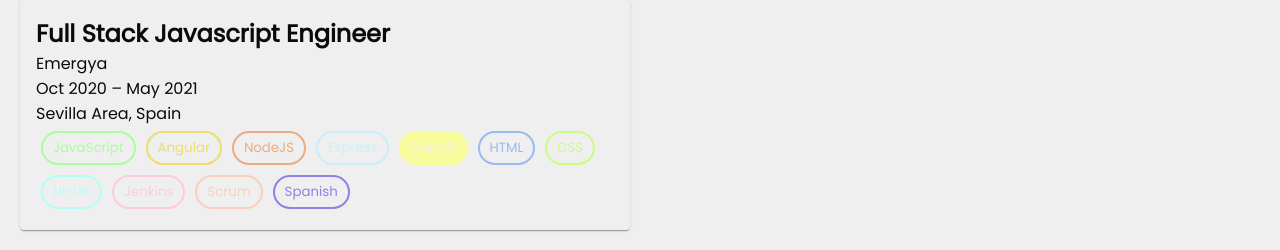
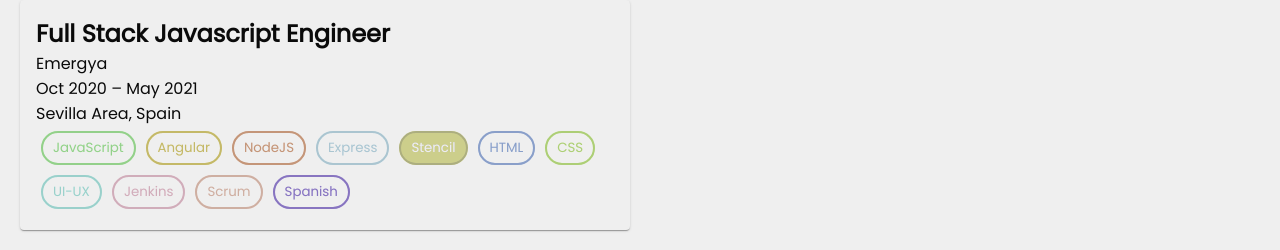
Before and after one commit to dandimrod/dandimrod.github.io, a plain HTML site: page index.html in a window 1280 px wide. Both pictures are taken after a click on the button "Stencil". Shown: the part 597-847 px from the top of the page. Drawn offline with Linux system fonts and the light colour scheme.

Commit message:
Fixed transparency bugs added gallery

```diff
--- a/info.en_US.json
+++ b/info.en_US.json
@@ -140,7 +140,7 @@
             "JavaScript",
             "Angular",
             "PluriDB",
-            "Chart.js",
+            "ChartJS",
             "Webpack",
             "HTML",
             "CSS",
@@ -169,6 +169,11 @@
             "CSS",
             "UI-UX",
             "Jenkins"
+          ],
+          "gallery": [
+            "./static/img/gallery/PluriDB/1.png",
+            "./static/img/gallery/PluriDB/2.png",
+            "./static/img/gallery/PluriDB/3.png"
           ]
         },
         {
@@ -183,11 +188,17 @@
             "HTML",
             "CSS",
             "UI-UX"
+          ],
+          "gallery": [
+            "./static/img/gallery/galactinauts/1.png",
+            "./static/img/gallery/galactinauts/2.png",
+            "./static/img/gallery/galactinauts/3.png",
+            "./static/img/gallery/galactinauts/4.png"
           ]
         },
         {
           "title": "PostmanLocalMock",
-          "link": "https://github.com//dandimrod/PostmanLocalMock",
+          "link": "https://github.com/dandimrod/PostmanLocalMock",
           "body": "<div>Simple utility that runs a mock api out of an API using a postman collection as a base.</div> <div>May 2019 – Nov 2020</div>",
           "tags": [
             "JavaScript",
@@ -196,11 +207,14 @@
             "HTML",
             "CSS",
             "UI-UX"
+          ],
+          "gallery":[
+            "./static/img/gallery/PostmanLocalMock/1.png"
           ]
         },
         {
           "title": "IndexSQL",
-          "link": "https://github.com//dandimrod/IndexSQL",
+          "link": "https://dandimrod.dev/IndexSQL",
           "body": "<div>Project that simplifies the use of IndexedDB by making it compatible with SQL like sintaxis.</div> <div>Jul 2019</div>",
           "tags": [
             "JavaScript",
@@ -208,6 +222,11 @@
             "HTML",
             "CSS",
             "UI-UX"
+          ],
+          "gallery": [
+            "./static/img/gallery/IndexSQL/1.png",
+            "./static/img/gallery/IndexSQL/2.png",
+            "./static/img/gallery/IndexSQL/3.png"
           ]
         }
       ]
--- a/info.es_ES.json
+++ b/info.es_ES.json
@@ -140,7 +140,7 @@
             "JavaScript",
             "Angular",
             "PluriDB",
-            "Chart.js",
+            "ChartJS",
             "Webpack",
             "HTML",
             "CSS",
@@ -244,6 +244,6 @@
   ],
   "userimg": "https://avatars3.githubusercontent.com/u/28782640?s=460&amp;v=4",
   "translate":{
-    "questionSkills":"What skills are you looking for?"
+    "questionSkills":"¿Qué skills estás buscando?"
   }
 }
--- a/info.json
+++ b/info.json
@@ -15,7 +15,8 @@
       "header-circle-color-4": "#3AACBB",
       "header-text-color": "#FFF",
       "accent-color": "#63c2cf",
-      "card-shadow": "0px 2px 1px -1px rgb(0 0 0 / 20%), 0px 1px 1px 0px rgb(0 0 0 / 14%), 0px 1px 3px 0px rgb(0 0 0 / 12%)"
+      "card-shadow": "0px 2px 1px -1px rgb(0 0 0 / 20%), 0px 1px 1px 0px rgb(0 0 0 / 14%), 0px 1px 3px 0px rgb(0 0 0 / 12%)",
+      "pill-bg-color": "rgba(100,100,100,0.3)"
     },
     "dark":{
       "icon": "fas fa-moon",
--- a/static/css/gallery.css
+++ b/static/css/gallery.css
@@ -25,7 +25,7 @@
     grid-area: picture;
     align-self: center;
     justify-self: center;
-    max-width: 80vh;
+    max-width: 60vw;
     max-height: 40vh;
     cursor: pointer;
 
--- a/static/css/style.css
+++ b/static/css/style.css
@@ -137,18 +137,42 @@ p {
     padding: 5px 10px;
     margin: 5px;
     cursor: pointer;
+    position: relative;
+}
+.pill::after{
+    content: attr(tag-content);
+    position: absolute;
+    top:-2px;
+    left:-2px;
+    padding: 5px 10px;
+    color: var(--pill-bg-color, rgba(0,0,0,0));
+    border-radius: 25px;
+    border: 2px solid var(--pill-bg-color, rgba(0,0,0,0));
+    white-space: nowrap;
 }
 .pill:hover{
     background-color: var(--pill-color);
+    color: var(--bg-color);
+}
+.pill::after:hover{
+    background-color: var(--pill-bg-color, rgba(0,0,0,0));
     color: var(--bg-color);
 }
 .pill.active{
     background-color: var(--pill-color);
     color: var(--bg-color);
 }
+.pill.active::after{
+    background-color: var(--pill-bg-color, rgba(0,0,0,0));
+    color: var(--bg-color);
+}
 .pill.active:hover{
     background-color: var(--bg-color);
     color: var(--pill-color);
+}
+.pill.active::after:hover{
+    background-color: var(--bg-color);
+    color: var(--pill-bg-color, rgba(0,0,0,0));
 }
 .loaderContainer {
     position: fixed;
--- a/static/js/gui.mjs
+++ b/static/js/gui.mjs
@@ -139,6 +139,7 @@ const tags = (function () {
             const tagId = tagList.indexOf(tag);
             const buttonTag = document.createElement('button');
             buttonTag.innerHTML = tag;
+            buttonTag.setAttribute('tag-content', tag);
             buttonTag.classList.add('pill');
             buttonTag.name = 'tag-' + tag;
             buttonTag.style.setProperty('--pill-color', colorList[tagId % (colorList.length - 1)]);
@@ -190,10 +191,10 @@ const tags = (function () {
                 for (const nextSection of section.contents) {
                     resultArray.push(this.filter(nextSection, cb));
                 }
-                result = resultArray.find(result => result);
+                result = resultArray.find(result => result) || false;
             } else {
                 if (section.tags) {
-                    result = !activeTags.find(tag => tag);
+                    result = !(activeTags.find(tag => tag) || false);
                     if (!result) {
                         for (const tag of section.tags) {
                             const id = tagList.indexOf(tag);
@@ -314,8 +315,10 @@ function drawSection(element, sections, deep = 1) {
             sectionEl.className = 'card';
             if (section.link || section.description || section.gallery) {
                 sectionEl.classList.add('clickable');
-                sectionEl.onclick = () => {
-                    modal(section);
+                sectionEl.onclick = (ev) => {
+                    if(!ev.target.classList.contains('pill')){
+                        modal(section);
+                    }
                 };
             }
             sectionEl.id = 'section-' + sectionID;
@@ -359,9 +362,11 @@ function filterSections(sections) {
                 }, 300)
             } else {
                 sectionElement.classList.add('hidding');
-                const finishHidding = () => {
-                    sectionElement.classList.add('hidden');
-                    sectionElement.removeEventListener('transitionend', finishHidding);
+                const finishHidding = (ev) => {
+                    if(getComputedStyle(ev.target).opacity==="0"){
+                        sectionElement.classList.add('hidden');
+                        sectionElement.removeEventListener('transitionend', finishHidding);
+                    }
                 }
                 sectionElement.addEventListener('transitionend', finishHidding);
             }
```
Also changed, not shown: static/img/gallery/IndexSQL/1.png (added), static/img/gallery/IndexSQL/2.png (added), static/img/gallery/IndexSQL/3.png (added), static/img/gallery/PluriDB/1.png (added), static/img/gallery/PluriDB/2.png (added), static/img/gallery/PluriDB/3.png (added), static/img/gallery/PostmanLocalMock/1.png (added), static/img/gallery/galactinauts/1.png (added), static/img/gallery/galactinauts/2.png (added), static/img/gallery/galactinauts/3.png (added), static/img/gallery/galactinauts/4.png (added).
